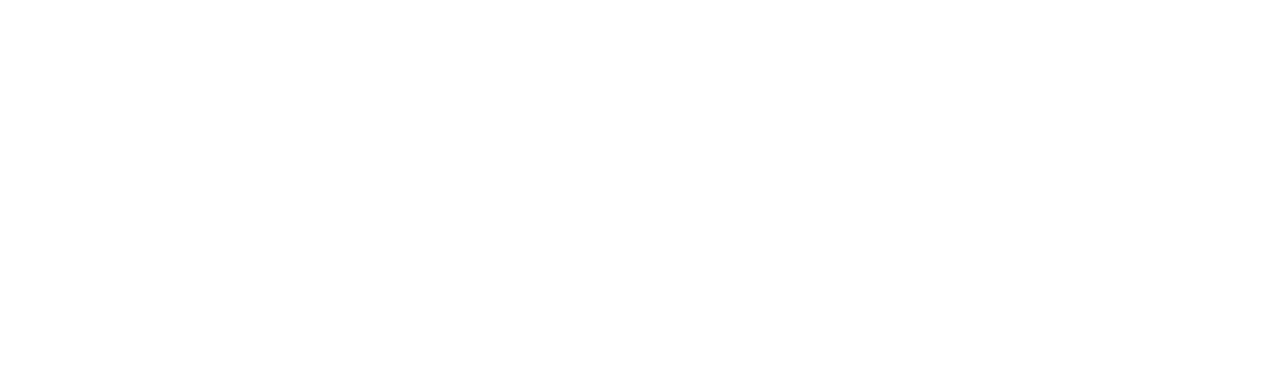
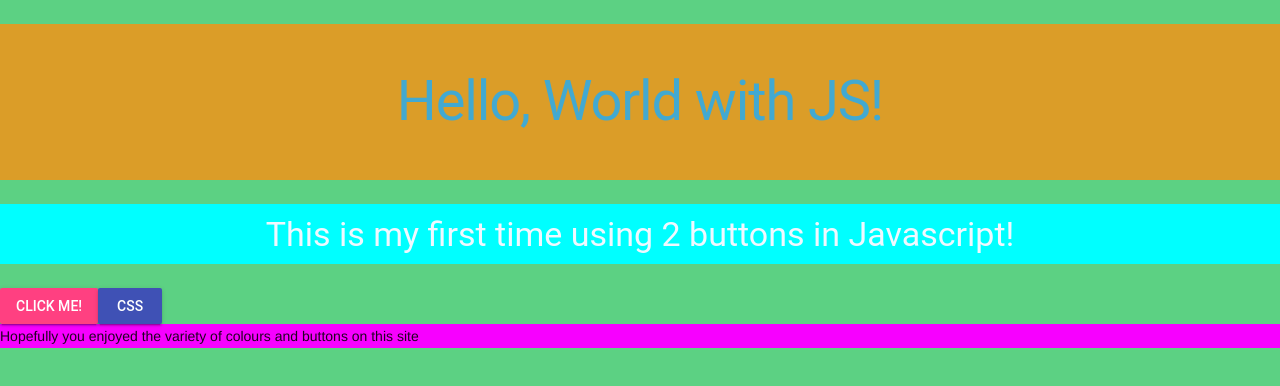
Before and after one commit to ICD2O-Digital-Tech-BrandonB/Unit1-07-HTML-JS, a plain HTML site: page more_js.html in a window 1280 px wide. Drawn offline with nearby package versions, Linux system fonts and the light colour scheme.

Commit message:
Second JS webpage

```diff
--- a/css/style.css
+++ b/css/style.css
@@ -1,4 +1,26 @@
-/* Created by: Mr. Coxall
-* Created on: Sep 2020
-* This file contains the CSS for index.html
+/* Created by: Brandon Brandhuber
+* Created on: March 2025
+* This file contains the CSS for more_js.html
 */
+
+body {
+    background-color: rgb(92, 209, 131);
+}
+
+h1 {
+    background-color: rgb(219, 157, 40);
+    color: hsl(197, 61%, 54%);
+    padding: 40px;
+    text-align: center;
+}
+
+h3 {
+    background-color: aqua;
+    color:aliceblue;
+    padding: 10px;
+    text-align: center;
+}
+
+p {
+    background-color: #f700ff;
+}
--- a/more_js.html
+++ b/more_js.html
@@ -1,8 +1,8 @@
 <!DOCTYPE html>
-<html>
+<html lang="en-ca">
   <head>
       <meta charset="utf-8">
-      <meta name="description" content="My first webpage, using JS">
+      <meta name="description" content="My second webpage, using JS">
       <meta name="keyboard" content="immaculata, icd2o">
       <meta name="author" content="BrandonBCode">
       <meta name="viewport" content="width=device-width, initial-scale=1.0">
@@ -16,4 +16,32 @@
        <!--Google's MDL Crucial Code-->
       <link rel="stylesheet" href="https://fonts.googleapis.com/icon?family=Material+Icons">
       <link rel="stylesheet" href="https://code.getmdl.io/1.3.0/material.indigo-pink.min.css">
+
+      <link rel="stylesheet" href="./css/style.css">
     <title>Second Javascript Webpage!</title>
+  </head>
+   <body>
+    <h1>Hello, World with JS!</h1>
+    <h3>This is my first time using 2 buttons in Javascript!</h3>
+
+    <!--Google's MDL Crucial Code-->
+    <script defer src="https://code.getmdl.io/1.3.0/material.min.js"></script>
+    <script>
+      function btnClickMe() {
+        alert ("So glad you clicked on me! Have a great day!")
+      }
+      function btnCSS() {
+        alert ("Using Style is Important and Fun!")
+      }
+    </script>
+    <!-- Accent-colored raised button with ripple -->
+    <button onclick="btnClickMe()" class="mdl-button mdl-js-button mdl-button--raised mdl-js-ripple-effect mdl-button--accent">
+      Click Me!
+      <!-- Colored raised button -->
+    <button onclick="btnCSS()" class="mdl-button mdl-js-button mdl-button--raised mdl-button--colored">
+    CSS
+    </button>
+    <p>Hopefully you enjoyed the variety of colours and buttons on this site</p>
+    <br></br>
+  </body>
+</html>
```
